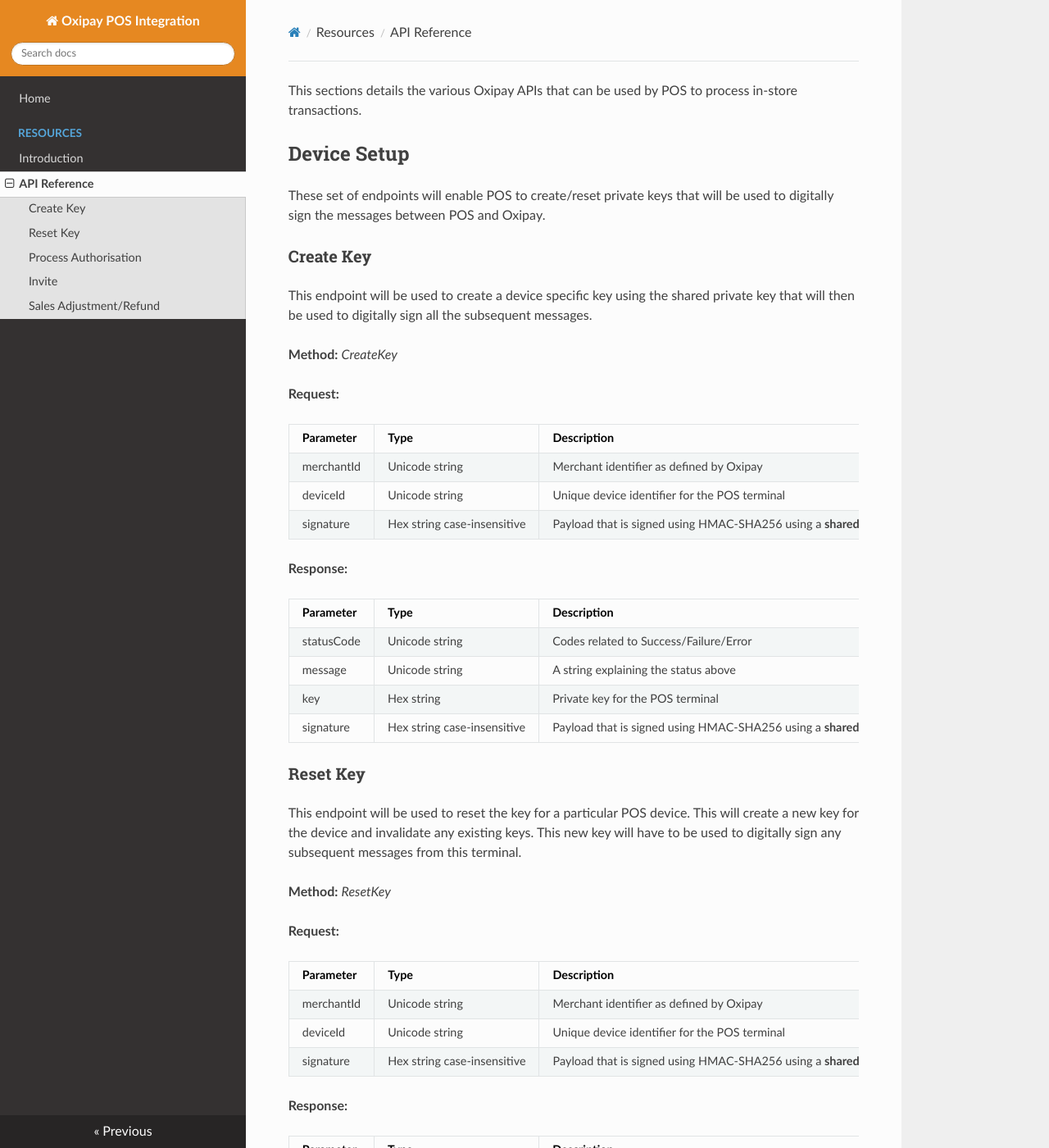
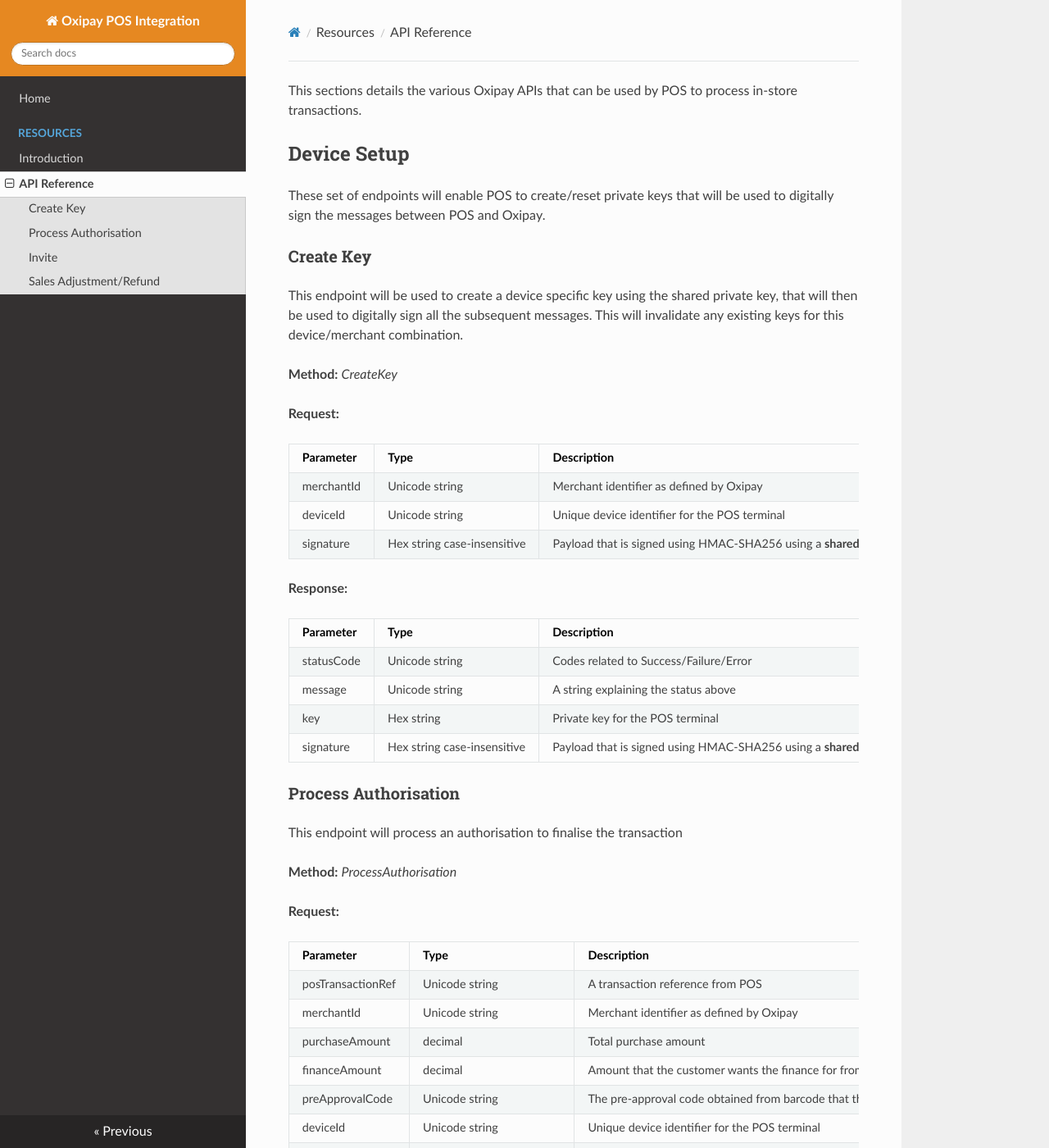
Before and after one commit to oxipay/posdocs, an MkDocs documentation site: the page built from docs/resources/api_reference.md, in a window 1280 px wide and 1400 px high. Shown: the whole window at 82% size. Built offline with MkDocs 1.6.1, drawn with Linux system fonts in a browser that asks for light colours; nearby versions of some CDN libraries; old or Windows-style settings are respelled for this version of MkDocs; some of the changed text lies outside the part shown.

```diff
--- a/docs/resources/api_reference.md
+++ b/docs/resources/api_reference.md
@@ -6,32 +6,9 @@ These set of endpoints will enable POS to create/reset private keys that will be
 
 ### Create Key
 
-This endpoint will be used to create a device specific key using the shared private key that will then be used to digitally sign all the subsequent messages.
+This endpoint will be used to create a device specific key using the shared private key, that will then be used to digitally sign all the subsequent messages. This will invalidate any existing keys for this device/merchant combination.
 
 **Method:** *CreateKey*
-
-**Request:**
-
-Parameter | Type | Description
------------|------|-------------
-merchantId | Unicode string | Merchant identifier as defined by Oxipay
-deviceId | Unicode string | Unique device identifier for the POS terminal
-signature | Hex string case-insensitive | Payload that is signed using HMAC-SHA256 using a **shared private key**
-
-**Response:**
-
-Parameter | Type | Description
------------|------|-------------
-statusCode | Unicode string | Codes related to Success/Failure/Error
-message | Unicode string | A string explaining the status above
-key | Hex string | Private key for the POS terminal
-signature | Hex string case-insensitive | Payload that is signed using HMAC-SHA256 using a **shared private key**
-
-### Reset Key
-
-This endpoint will be used to reset the key for a particular POS device. This will create a new key for the device and invalidate any existing keys. This new key will have to be used to digitally sign any subsequent messages from this terminal.
-
-**Method:** *ResetKey*
 
 **Request:**
 
@@ -55,7 +32,7 @@ signature | Hex string case-insensitive | Payload that is signed using HMAC-SHA2
 
 This endpoint will process an authorisation to finalise the transaction
 
-**Method:** *ProcessAuth*
+**Method:** *ProcessAuthorisation*
 
 **Request:**
 
```
Also changed, not shown: other parts of docs/resources/api_reference.md (+1 -1 lines), README.md (+4 -3 lines).
